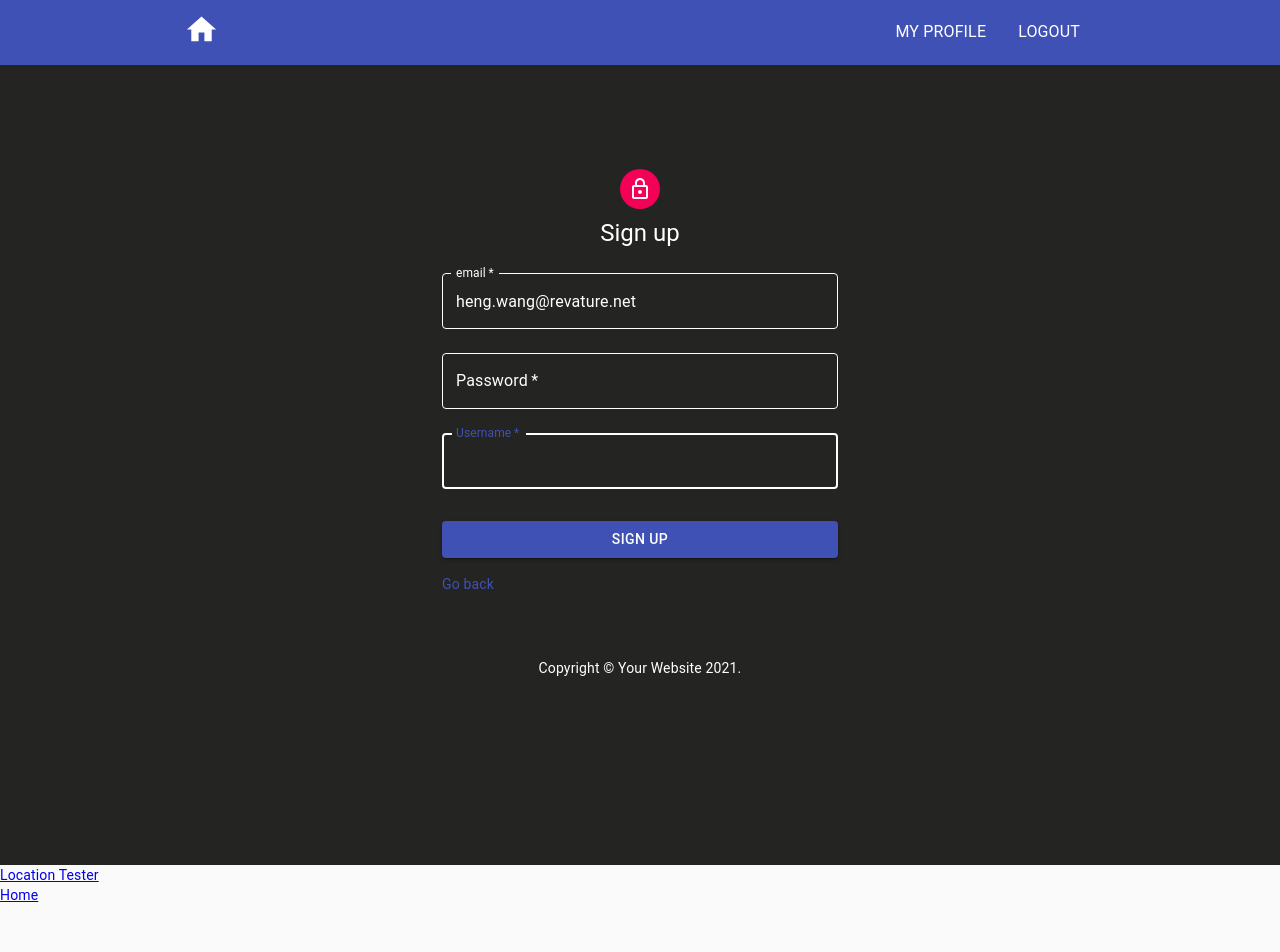
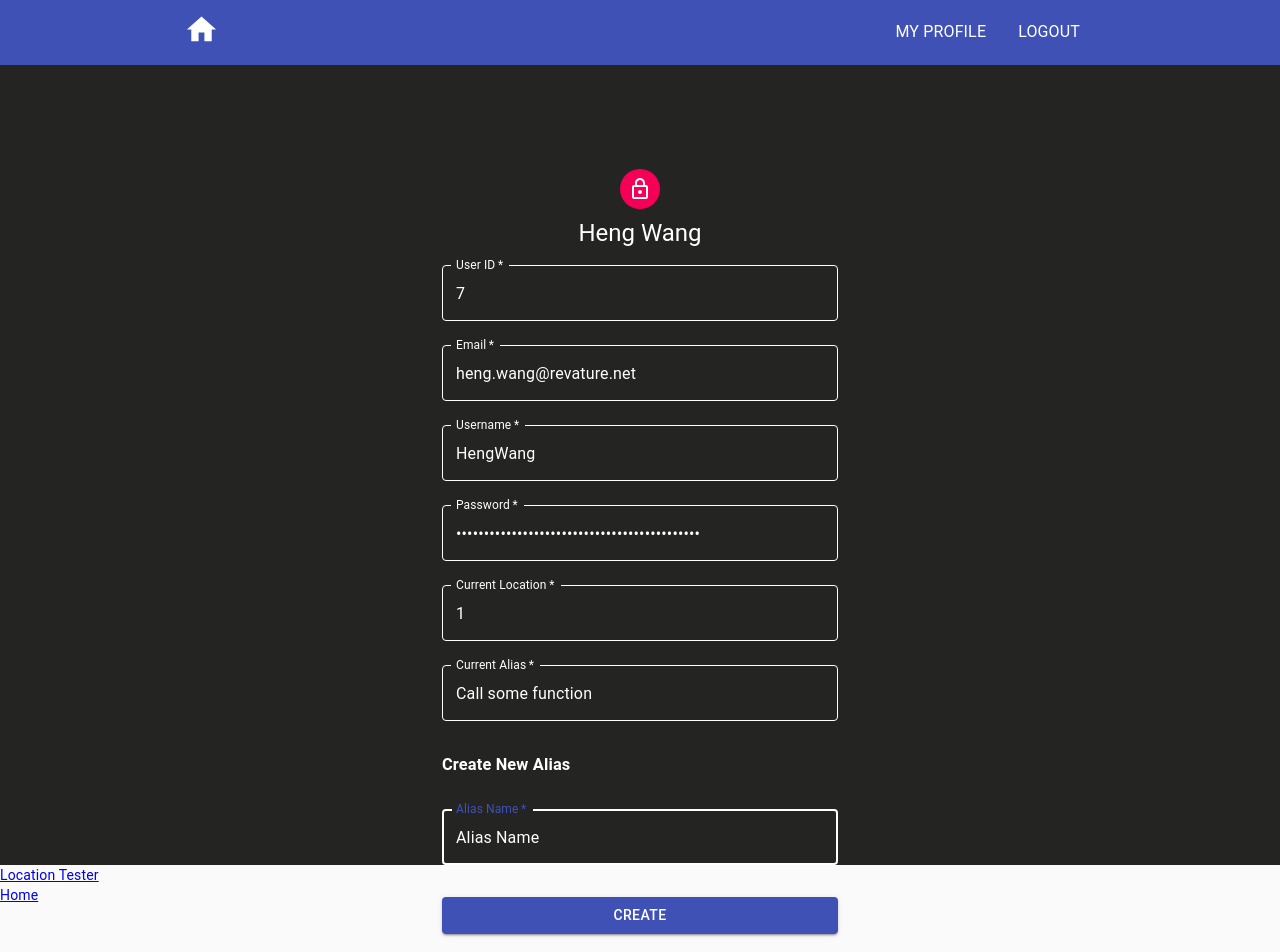
Before and after one commit to 2011Canada/project-2-team5-frontend, a React (Create React App) app: page /profile in a window 1280 px wide. Shown: the top 952 px of the page. Before the commit the page ends 905 px from the top, so only its background shows below. Built offline with nearby package versions, Linux system fonts and the light colour scheme.

Commit message:
added more textfields to represent user data

```diff
--- a/src/App.js
+++ b/src/App.js
@@ -63,7 +63,7 @@ const App = () => {
       <Header />
       <Route path="/signup" exact component={Signup} />
       <Route path="/dashboard" exact component={requireAuth(Dash)} />
-      <Route path = "/profile" exact component={Profile} />
+      <Route path="/profile" exact component={Profile} />
       <Route path="/map" exact component={Map} />
       <Route path="/locationTester">
         <LocationDrawer location={testLocation} setLocation={setLocation} />
--- a/src/components/Profile.js
+++ b/src/components/Profile.js
@@ -14,6 +14,8 @@ import { useSelector, useDispatch } from 'react-redux';
 import { auth } from '../actions';
 import { Redirect } from 'react-router';
 import { Alert, AlertTitle } from '@material-ui/lab';
+
+import { MakeAnAlias } from '../utils/uri-fuctions.js';
 
 function Copyright() {
     return (
@@ -75,7 +77,7 @@ const useStyles = makeStyles((theme) => ({
 }));
 
 
-export default function SignIn() {
+export default function Profile() {
     //const user = useSelector((state) => state.authenticated);
     const userOld = {
         "userId": 7,
@@ -91,8 +93,7 @@ export default function SignIn() {
     const [user, setUser] = useState(userOld);
 
     const classes = useStyles();
-    const [username, setUsername] = useState('');
-    const [password, setPassword] = useState('');
+
 
 
     const dispatch = useDispatch();
@@ -100,20 +101,27 @@ export default function SignIn() {
     function handleSubmit(event) {
         event.preventDefault();
 
-        console.log(user);
+        const aliasName = {
+            newAlias,
+        };
+
+        MakeAnAlias(user.userId, aliasName.newAlias)
+
     }
 
     function handleOnChange(event) {
-
 
         const value = event.target.value;
         const name = event.target.name;
 
         user[name] = value;
-        console.log(user)
+
         setUser(user);
 
+        console.log(user)
+
     };
+
     //Redirect to="/dashboard" (
     //   <p />
     // ) :
@@ -128,19 +136,45 @@ export default function SignIn() {
                         <LockOutlinedIcon />
                     </Avatar>
                     <Typography component="h1" variant="h5">
-                        Sign up
+                        {user.firstName} {user.lastName}
                     </Typography>
 
-                    <form className={classes.form} noValidate onSubmit={handleSubmit}>
                     <TextField
                         onChange={(e) => handleOnChange(e)}
-                            value={user.email}
+                        defaultValue={user.userId}
+                        variant="outlined"
+                        margin="normal"
+                        required
+                        fullWidth
+                        id="userId"
+                        label="User ID"
+                        name="userId"
+                        autoFocus
+                        InputLabelProps={{
+                            classes: {
+                                root: classes.cssLabel,
+                                focused: classes.cssFocused,
+                            },
+                        }}
+                        InputProps={{
+                            classes: {
+                                root: classes.cssOutlinedInput,
+                                focused: classes.cssFocused,
+                                notchedOutline: classes.notchedOutline,
+                                input: classes.multilineColor,
+                            },
+                        }}
+                    />
+
+                    <TextField
+                        onChange={(e) => handleOnChange(e)}
+                        defaultValue={user.email}
                         variant="outlined"
                         margin="normal"
                         required
                         fullWidth
                         name="email"
-                            label="email"
+                        label="Email"
                         type="email"
                         id="pemail"
                         autoComplete="current-email"
@@ -159,15 +193,40 @@ export default function SignIn() {
                             },
                         }}
                     />
-
                     <TextField
-                            onChange={(e) => setPassword(e.target.value)}
-                            value={password}
+                        onChange={(e) => handleOnChange(e)}
+                        defaultValue={user.userName}
                         variant="outlined"
                         margin="normal"
                         required
                         fullWidth
-                            name="password"
+                        id="username"
+                        label="Username"
+                        name="userName"
+                        autoFocus
+                        InputLabelProps={{
+                            classes: {
+                                root: classes.cssLabel,
+                                focused: classes.cssFocused,
+                            },
+                        }}
+                        InputProps={{
+                            classes: {
+                                root: classes.cssOutlinedInput,
+                                focused: classes.cssFocused,
+                                notchedOutline: classes.notchedOutline,
+                                input: classes.multilineColor,
+                            },
+                        }}
+                    />
+                    <TextField
+                        onChange={(e) => handleOnChange(e)}
+                        defaultValue={user.userPassword}
+                        variant="outlined"
+                        margin="normal"
+                        required
+                        fullWidth
+                        name="userPassword"
                         label="Password"
                         type="password"
                         id="password"
@@ -188,15 +247,14 @@ export default function SignIn() {
                         }}
                     />
                     <TextField
-                            onChange={(e) => setUsername(e.target.value)}
-                            value={username}
+                        defaultValue={user.currentLocationId}
                         variant="outlined"
                         margin="normal"
                         required
                         fullWidth
-                            id="username"
-                            label="Username"
-                            name="username"
+                        id="currentLocationId"
+                        label="Current Location"
+                        name="currentLocationId"
                         autoFocus
                         InputLabelProps={{
                             classes: {
@@ -213,23 +271,66 @@ export default function SignIn() {
                             },
                         }}
                     />
+                    <TextField
+                        defaultValue="Call some function"
+                        variant="outlined"
+                        margin="normal"
+                        required
+                        fullWidth
+                        id="currentAlias"
+                        label="Current Alias"
+                        name="currentAlias"
+                        autoFocus
+                        InputLabelProps={{
+                            classes: {
+                                root: classes.cssLabel,
+                                focused: classes.cssFocused,
+                            },
+                        }}
+                        InputProps={{
+                            classes: {
+                                root: classes.cssOutlinedInput,
+                                focused: classes.cssFocused,
+                                notchedOutline: classes.notchedOutline,
+                                input: classes.multilineColor,
+                            },
+                        }}
+                    />
+                    <form className={classes.form} noValidate onSubmit={handleSubmit}>
+                        <h3 backgroundColor="Black">Create New Alias</h3>
+                        <TextField
+                            defaultValue="Alias Name"
+                            variant="outlined"
+                            margin="normal"
+                            required
+                            fullWidth
+                            id="newAlias"
+                            label="Alias Name"
+                            name="newAlias"
+                            autoFocus
+                            InputLabelProps={{
+                                classes: {
+                                    root: classes.cssLabel,
+                                    focused: classes.cssFocused,
+                                },
+                            }}
+                            InputProps={{
+                                classes: {
+                                    root: classes.cssOutlinedInput,
+                                    focused: classes.cssFocused,
+                                    notchedOutline: classes.notchedOutline,
+                                    input: classes.multilineColor,
+                                },
+                            }}
+                        />
+
                         <Button
                             type="submit"
                             fullWidth
                             variant="contained"
                             color="primary"
                             className={classes.submit}
-                        >
-                            Sign Up
-            </Button>
-                        <Grid container>
-                            <Grid item xs>
-                                <Link href="/" variant="body2">
-                                    Go back
-                </Link>
-                            </Grid>
-                            <Grid item></Grid>
-                        </Grid>
+                        >Create</Button>
                     </form>
                 </div>
                 <Box mt={8}>
--- a/src/utils/uri-fuctions.js
+++ b/src/utils/uri-fuctions.js
@@ -58,3 +58,21 @@ export const HandleHackRequest = async (userId, locationId) => {
         }
     }
 }
+
+export const MakeAnAlias = async (userId, aliasName) => {
+    let alias = aliasName;
+
+    try {
+        let requestURI = `/${userId}/alias`;
+        let res = await baseClient.post(requestURI, alias)
+        console.log(res)
+        return res.data;
+
+    } catch(e) {
+        if (e.response) {
+            console.log(e)
+        } else {
+            console.log("Failed to send request.")
+        }
+    }
+}
```
Also changed, not shown: src/components/LocationDrawer.js (+13 -12 lines), 1 other file (tests, documents, lock files or other folders). Lines whose indentation alone changed are shown as unchanged.
